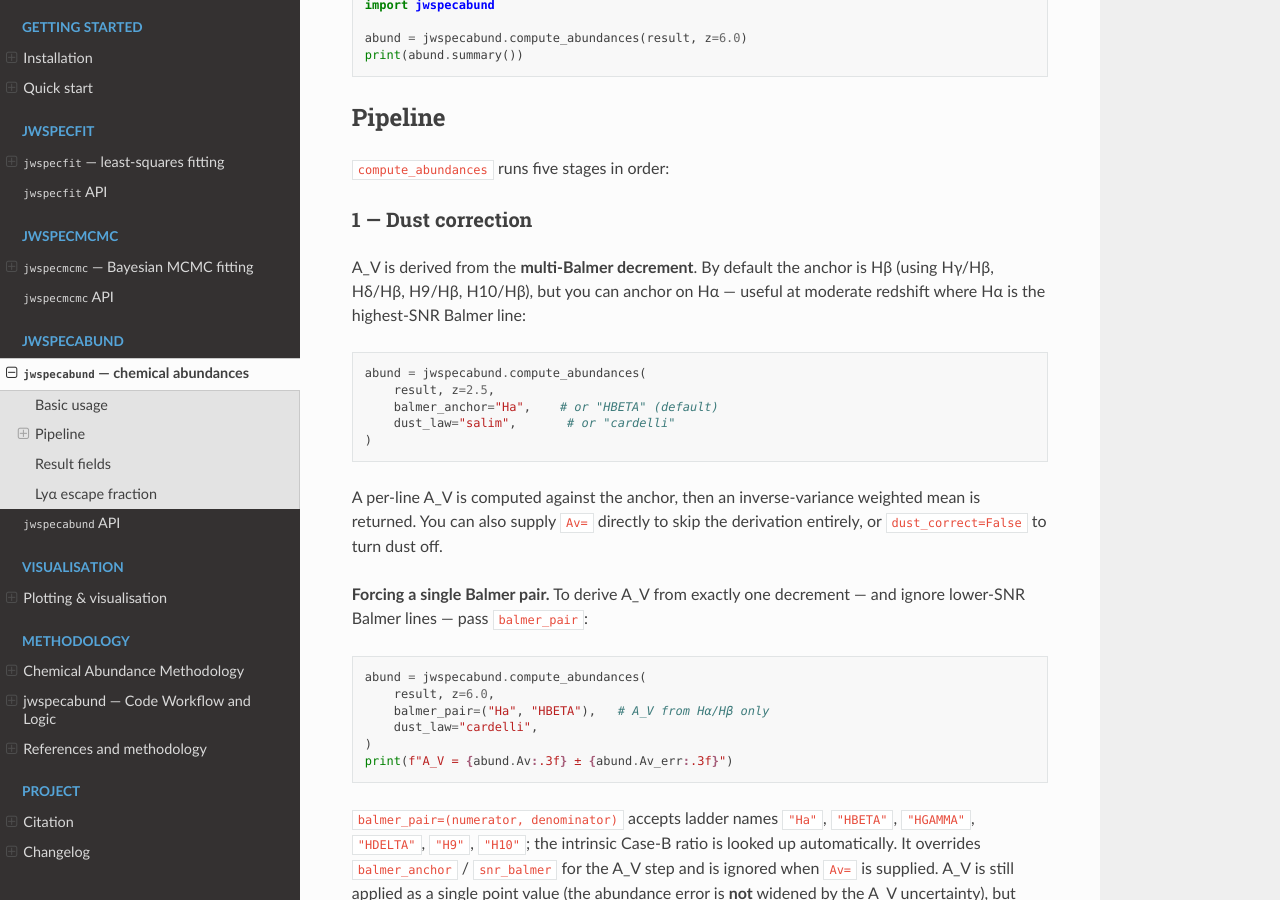
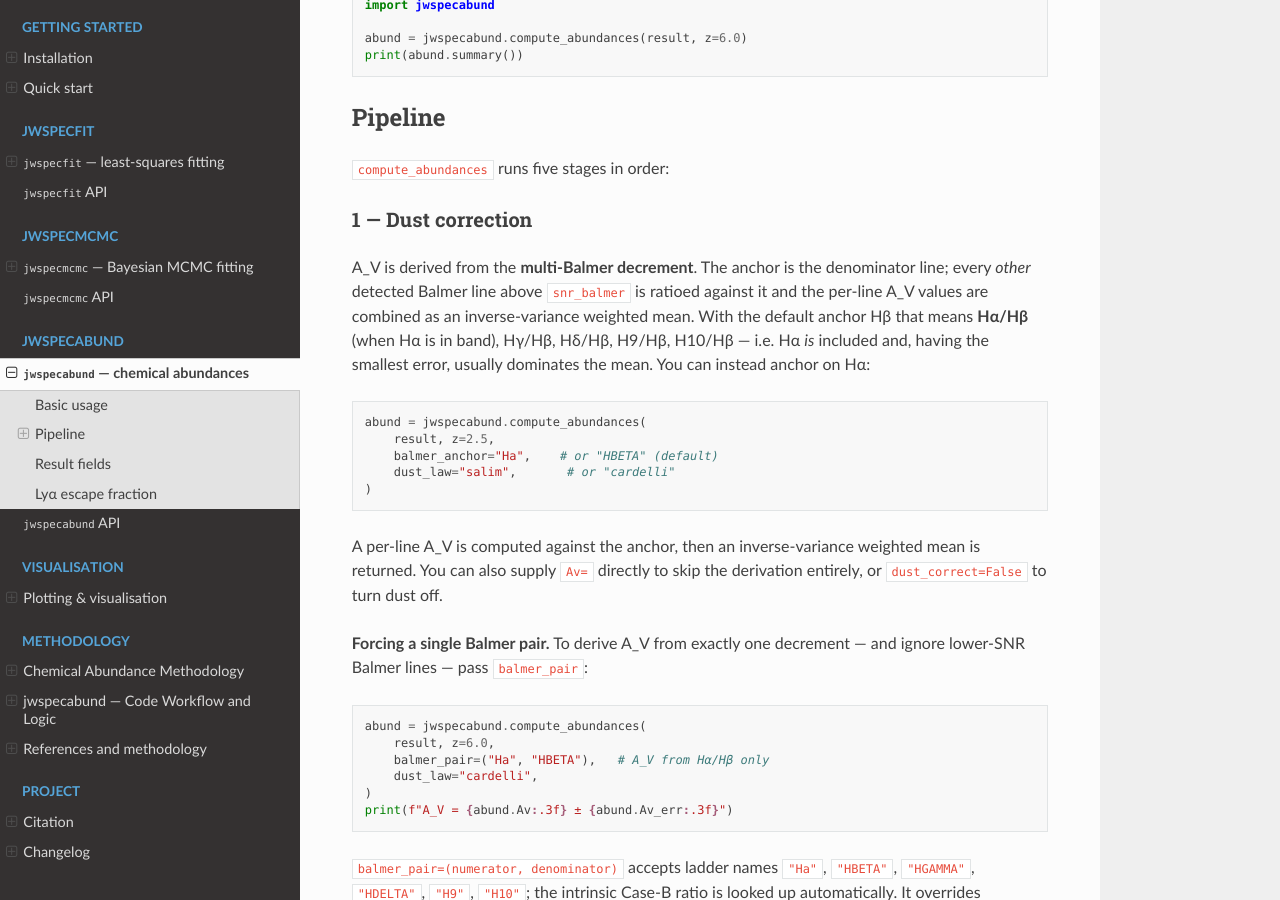
Before and after one commit to raunaq-rai/jwspecfit, a Sphinx documentation site: the page built from docs/user_guide/jwspecabund.md, in a window 1280 px wide and 900 px high, scrolled down 334 px. Built offline with Sphinx 7.4.7 and the Read the Docs theme 3.1.0, drawn with Linux system fonts in a browser that asks for light colours.

Commit message:
docs: clarify multi-Balmer anchor=Hβ includes Hα/Hβ
The balmer_anchor docs incorrectly listed only Hγ/Hβ..H10/Hβ for the
default Hβ anchor, omitting Hα/Hβ. The fit ratios every other detected
Balmer line against the anchor, so Hα/Hβ is included (and dominates the
weighted mean) whenever Hα is in band.

````diff
--- a/docs/user_guide/jwspecabund.md
+++ b/docs/user_guide/jwspecabund.md
@@ -20,10 +20,13 @@ print(abund.summary())
 
 ### 1 — Dust correction
 
-A_V is derived from the **multi-Balmer decrement**. By default the
-anchor is Hβ (using Hγ/Hβ, Hδ/Hβ, H9/Hβ, H10/Hβ), but you can anchor
-on Hα — useful at moderate redshift where Hα is the highest-SNR Balmer
-line:
+A_V is derived from the **multi-Balmer decrement**. The anchor is the
+denominator line; every *other* detected Balmer line above `snr_balmer`
+is ratioed against it and the per-line A_V values are combined as an
+inverse-variance weighted mean. With the default anchor Hβ that means
+**Hα/Hβ** (when Hα is in band), Hγ/Hβ, Hδ/Hβ, H9/Hβ, H10/Hβ — i.e. Hα
+*is* included and, having the smallest error, usually dominates the
+mean. You can instead anchor on Hα:
 
 ```python
 abund = jwspecabund.compute_abundances(
````
Also changed, not shown: 1 other file.
